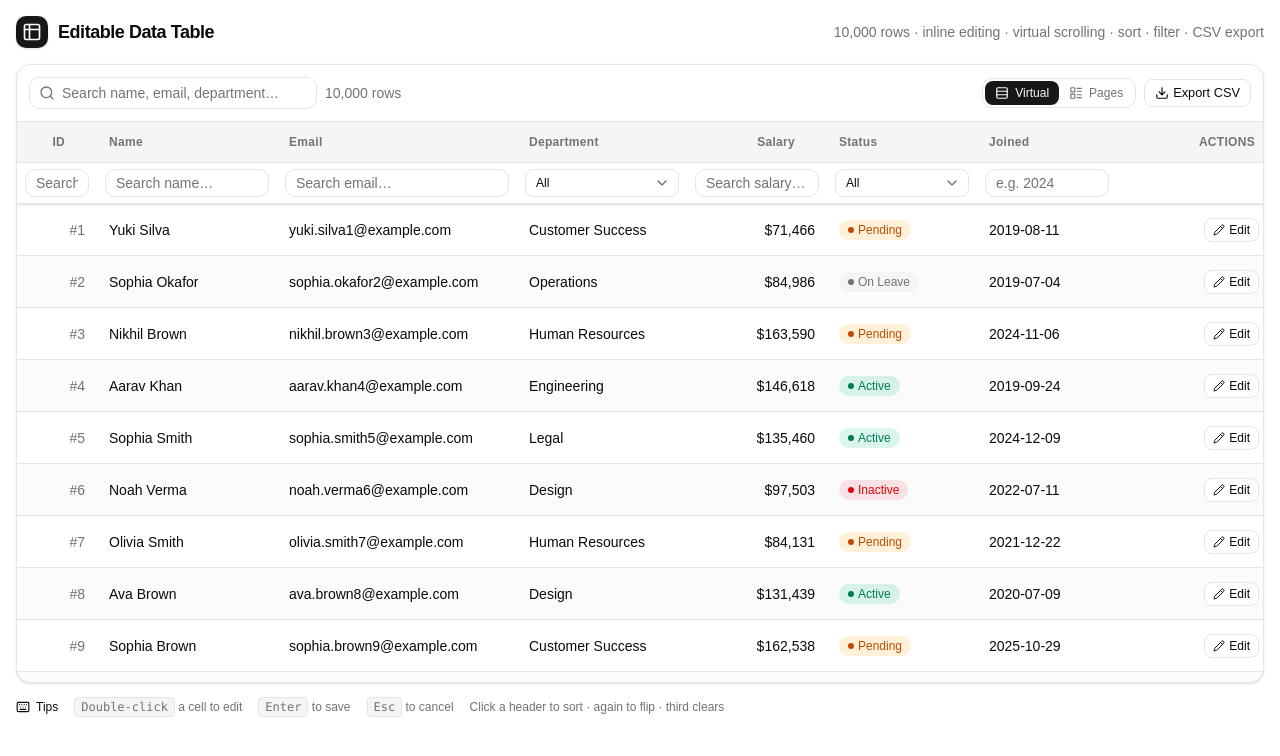
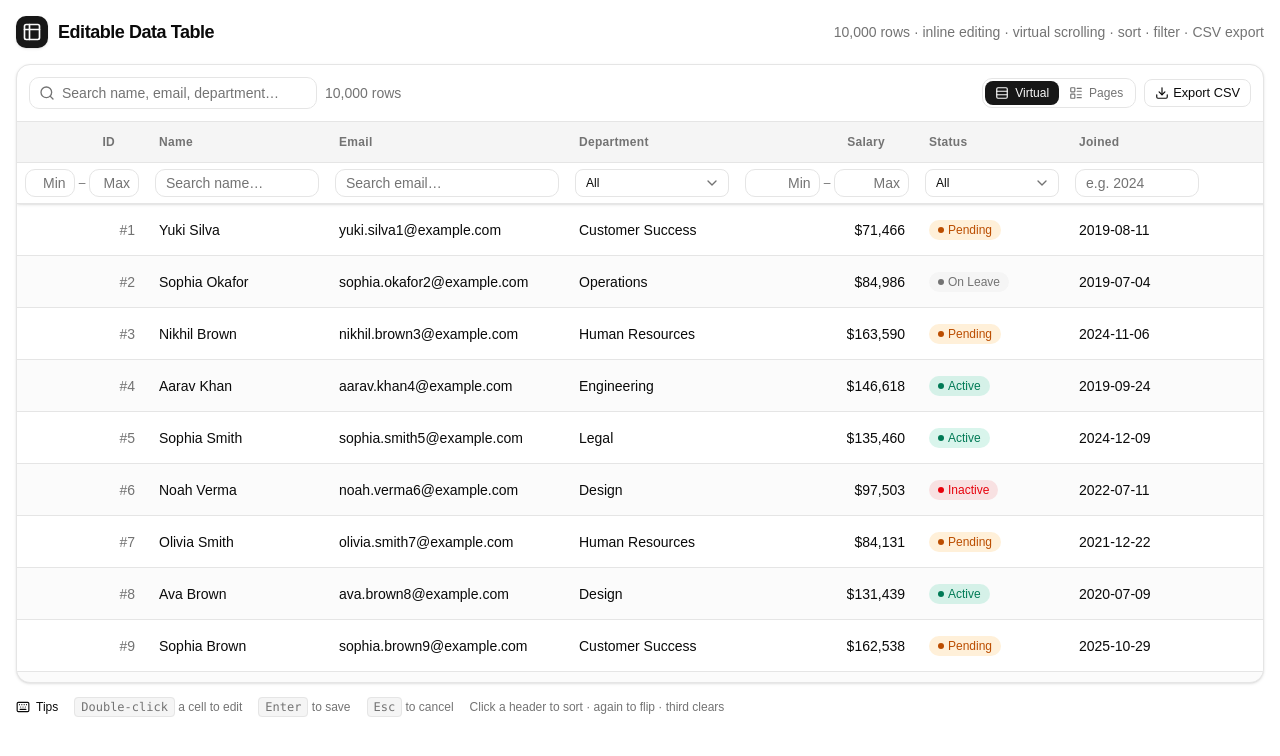
Before and after one commit to vishkx/advanced-editable-data-table, a React (Vite) app: page / in a window 1280 px wide. Shown: the top 756 px of the page. Built offline with nearby package versions, Linux system fonts and the light colour scheme.

Commit message:
Add min/max range filtering for numeric columns

```diff
--- a/src/components/table/FilterRow.tsx
+++ b/src/components/table/FilterRow.tsx
@@ -15,6 +15,8 @@ const ALL = "__all__";
 export function FilterRow() {
   const columnFilters = useTableStore((s) => s.columnFilters);
   const setColumnFilter = useTableStore((s) => s.setColumnFilter);
+  const numericFilters = useTableStore((s) => s.numericFilters);
+  const setNumericFilter = useTableStore((s) => s.setNumericFilter);
 
   return (
     <div
@@ -24,13 +26,10 @@ export function FilterRow() {
     >
       {COLUMNS.map((col) => (
         <div key={col.key} className="px-2 py-1.5">
-          {col.filterable ? (
-            col.type === "select" && col.options ? (
+          {!col.filterable ? null : col.type === "select" && col.options ? (
             <Select
               value={columnFilters[col.key] || ALL}
-                onValueChange={(v) =>
-                  setColumnFilter(col.key, v === ALL ? "" : v)
-                }
+              onValueChange={(v) => setColumnFilter(col.key, v === ALL ? "" : v)}
             >
               <SelectTrigger
                 size="sm"
@@ -48,6 +47,30 @@ export function FilterRow() {
                 ))}
               </SelectContent>
             </Select>
+          ) : col.type === "number" ? (
+            <div className="flex items-center gap-1">
+              <Input
+                aria-label={`Minimum ${col.header}`}
+                inputMode="numeric"
+                value={numericFilters[col.key]?.min ?? ""}
+                onChange={(e) =>
+                  setNumericFilter(col.key, "min", e.target.value)
+                }
+                placeholder="Min"
+                className="h-7 px-2 text-right text-xs"
+              />
+              <span className="text-xs text-muted-foreground">–</span>
+              <Input
+                aria-label={`Maximum ${col.header}`}
+                inputMode="numeric"
+                value={numericFilters[col.key]?.max ?? ""}
+                onChange={(e) =>
+                  setNumericFilter(col.key, "max", e.target.value)
+                }
+                placeholder="Max"
+                className="h-7 px-2 text-right text-xs"
+              />
+            </div>
           ) : (
             <Input
               aria-label={`Search ${col.header}`}
@@ -60,8 +83,7 @@ export function FilterRow() {
               }
               className="h-7 text-xs"
             />
-            )
-          ) : null}
+          )}
         </div>
       ))}
       <div className="px-2 py-1.5" />
--- a/src/components/table/Toolbar.tsx
+++ b/src/components/table/Toolbar.tsx
@@ -27,6 +27,7 @@ export function Toolbar({ rows, totalRows }: ToolbarProps) {
   const globalFilter = useTableStore((s) => s.globalFilter);
   const setGlobalFilter = useTableStore((s) => s.setGlobalFilter);
   const columnFilters = useTableStore((s) => s.columnFilters);
+  const numericFilters = useTableStore((s) => s.numericFilters);
   const sorting = useTableStore((s) => s.sorting);
   const clearFilters = useTableStore((s) => s.clearFilters);
   const clearSort = useTableStore((s) => s.clearSort);
@@ -39,8 +40,10 @@ export function Toolbar({ rows, totalRows }: ToolbarProps) {
   const activeFilterCount = useMemo(
     () =>
       Object.values(columnFilters).filter((v) => v && v.trim()).length +
+      Object.values(numericFilters).filter((r) => r.min.trim() || r.max.trim())
+        .length +
       (globalFilter.trim() ? 1 : 0),
-    [columnFilters, globalFilter]
+    [columnFilters, numericFilters, globalFilter]
   );
 
   const unsavedCount = Object.keys(drafts).length;
--- a/src/data/columns.ts
+++ b/src/data/columns.ts
@@ -13,7 +13,7 @@ export const COLUMNS: readonly ColumnDef[] = [
     key: "id",
     header: "ID",
     type: "number",
-    width: 80,
+    width: 130,
     editable: false,
     sortable: true,
     filterable: true,
@@ -52,7 +52,7 @@ export const COLUMNS: readonly ColumnDef[] = [
     key: "salary",
     header: "Salary",
     type: "number",
-    width: 140,
+    width: 180,
     editable: true,
     sortable: true,
     filterable: true,
--- a/src/hooks/useProcessedRows.ts
+++ b/src/hooks/useProcessedRows.ts
@@ -9,11 +9,20 @@ import type { EmployeeRow } from "@/types/table";
 export function useProcessedRows(): EmployeeRow[] {
   const rows = useTableStore((s) => s.rows);
   const columnFilters = useTableStore((s) => s.columnFilters);
+  const numericFilters = useTableStore((s) => s.numericFilters);
   const globalFilter = useTableStore((s) => s.globalFilter);
   const sorting = useTableStore((s) => s.sorting);
 
   return useMemo(
-    () => filterAndSort(rows, COLUMNS, columnFilters, globalFilter, sorting),
-    [rows, columnFilters, globalFilter, sorting]
+    () =>
+      filterAndSort(
+        rows,
+        COLUMNS,
+        columnFilters,
+        numericFilters,
+        globalFilter,
+        sorting
+      ),
+    [rows, columnFilters, numericFilters, globalFilter, sorting]
   );
 }
--- a/src/lib/filterSort.ts
+++ b/src/lib/filterSort.ts
@@ -1,10 +1,14 @@
 import type { ColumnDef, EmployeeRow, SortRule } from "@/types/table";
 
-// Apply per-column substring filters + global search, then multi-column sort.
+type NumericRanges = Record<string, { min: string; max: string }>;
+
+// Text/date columns filter by substring; numeric columns by min/max range.
+// Then apply the global search and the multi-column sort.
 export function filterAndSort(
   rows: EmployeeRow[],
   columns: readonly ColumnDef[],
   columnFilters: Record<string, string>,
+  numericFilters: NumericRanges,
   globalFilter: string,
   sorting: SortRule[]
 ): EmployeeRow[] {
@@ -13,9 +17,27 @@ export function filterAndSort(
   const predicates: Array<(row: EmployeeRow) => boolean> = [];
 
   for (const col of columns) {
-    const raw = columnFilters[col.key]?.trim().toLowerCase();
-    if (!raw) continue;
-    predicates.push((row) => String(row[col.key]).toLowerCase().includes(raw));
+    if (col.type === "number") {
+      const range = numericFilters[col.key];
+      if (!range) continue;
+      const min = range.min.trim() === "" ? null : Number(range.min);
+      const max = range.max.trim() === "" ? null : Number(range.max);
+      const hasMin = min !== null && !Number.isNaN(min);
+      const hasMax = max !== null && !Number.isNaN(max);
+      if (!hasMin && !hasMax) continue;
+      predicates.push((row) => {
+        const v = row[col.key] as number;
+        if (hasMin && v < min!) return false;
+        if (hasMax && v > max!) return false;
+        return true;
+      });
+    } else {
+      const raw = columnFilters[col.key]?.trim().toLowerCase();
+      if (!raw) continue;
+      predicates.push((row) =>
+        String(row[col.key]).toLowerCase().includes(raw)
+      );
+    }
   }
 
   const textKeys = columns
--- a/src/store/useTableStore.ts
+++ b/src/store/useTableStore.ts
@@ -9,6 +9,11 @@ import { generateEmployees } from "@/data/generateEmployees";
 
 export type ViewMode = "virtual" | "pagination";
 
+export interface NumericRange {
+  min: string;
+  max: string;
+}
+
 interface TableState {
   rows: EmployeeRow[];
   rowIndex: Record<number, number>; // id -> index in rows, for O(1) lookups
@@ -18,6 +23,8 @@ interface TableState {
 
   sorting: SortRule[]; // array order is the sort priority
   columnFilters: Record<string, string>;
+  /** Min/max range filters, keyed by numeric column. Empty string = open-ended. */
+  numericFilters: Record<string, NumericRange>;
   globalFilter: string;
 
   view: ViewMode;
@@ -35,6 +42,7 @@ interface TableState {
   toggleSort: (key: ColumnKey) => void;
   clearSort: () => void;
   setColumnFilter: (key: ColumnKey, value: string) => void;
+  setNumericFilter: (key: ColumnKey, bound: "min" | "max", value: string) => void;
   setGlobalFilter: (value: string) => void;
   clearFilters: () => void;
 
@@ -66,6 +74,7 @@ export const useTableStore = create<TableState>((set, get) => ({
 
   sorting: [],
   columnFilters: {},
+  numericFilters: {},
   globalFilter: "",
 
   view: "virtual",
@@ -166,9 +175,22 @@ export const useTableStore = create<TableState>((set, get) => ({
       page: 0,
     })),
 
+  setNumericFilter: (key, bound, value) =>
+    set((s) => {
+      const current = s.numericFilters[key] ?? { min: "", max: "" };
+      return {
+        numericFilters: {
+          ...s.numericFilters,
+          [key]: { ...current, [bound]: value },
+        },
+        page: 0,
+      };
+    }),
+
   setGlobalFilter: (value) => set({ globalFilter: value, page: 0 }),
 
-  clearFilters: () => set({ columnFilters: {}, globalFilter: "", page: 0 }),
+  clearFilters: () =>
+    set({ columnFilters: {}, numericFilters: {}, globalFilter: "", page: 0 }),
 
   setView: (view) => set({ view }),
   setPage: (page) => set({ page }),
```
Also changed, not shown: 1 other file (tests, documents, lock files or other folders). Lines whose indentation alone changed are shown as unchanged.
